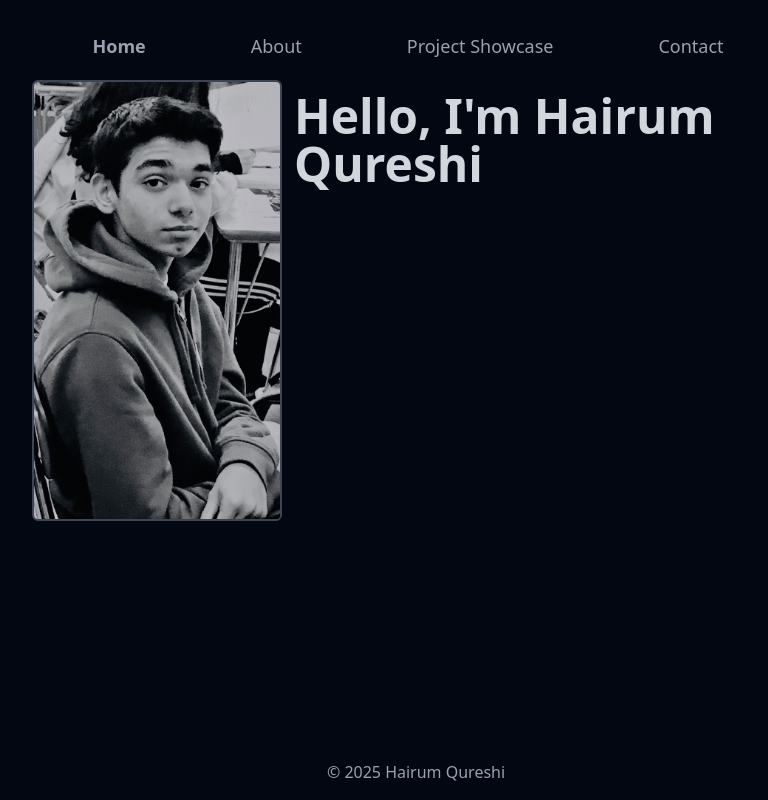
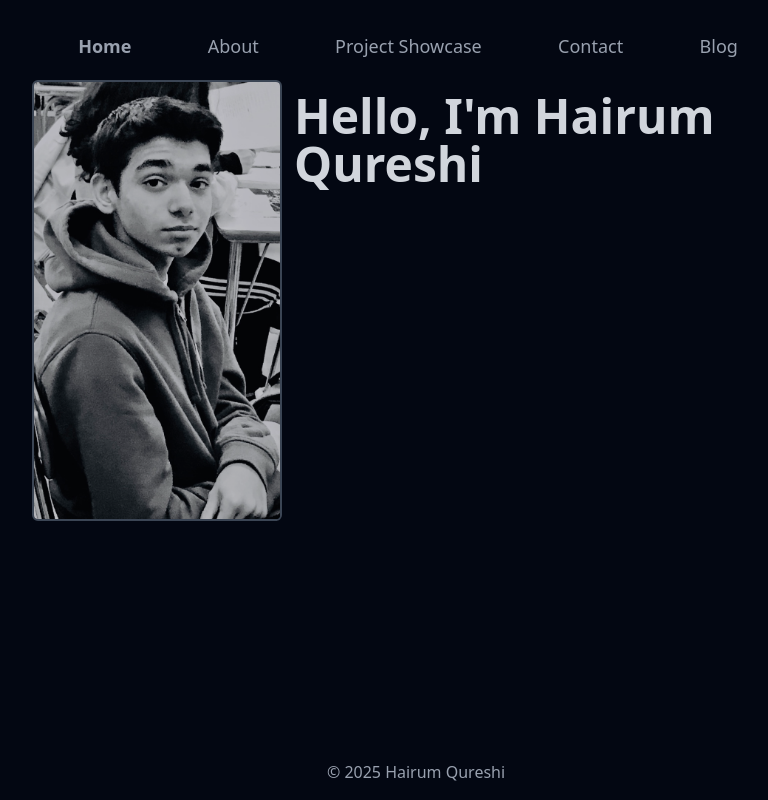
Before and after one commit to Hairum-Qureshi/personal-portfolio, a Next.js app: page / in a window 1280 px wide. Shown: the whole page, without its empty margins (232-1000 px from the left). Built offline with nearby package versions, Linux system fonts and the light colour scheme.

Commit message:
added blog route

```diff
--- a/app/components/Navbar.tsx
+++ b/app/components/Navbar.tsx
@@ -30,6 +30,9 @@ export default function Navbar() {
 				>
 					Contact
 				</Link>
+				<Link href="/blog" className="hover:text-gray-300 hover:cursor-pointer">
+					Blog
+				</Link>
 			</div>
 		</nav>
 	);
```
